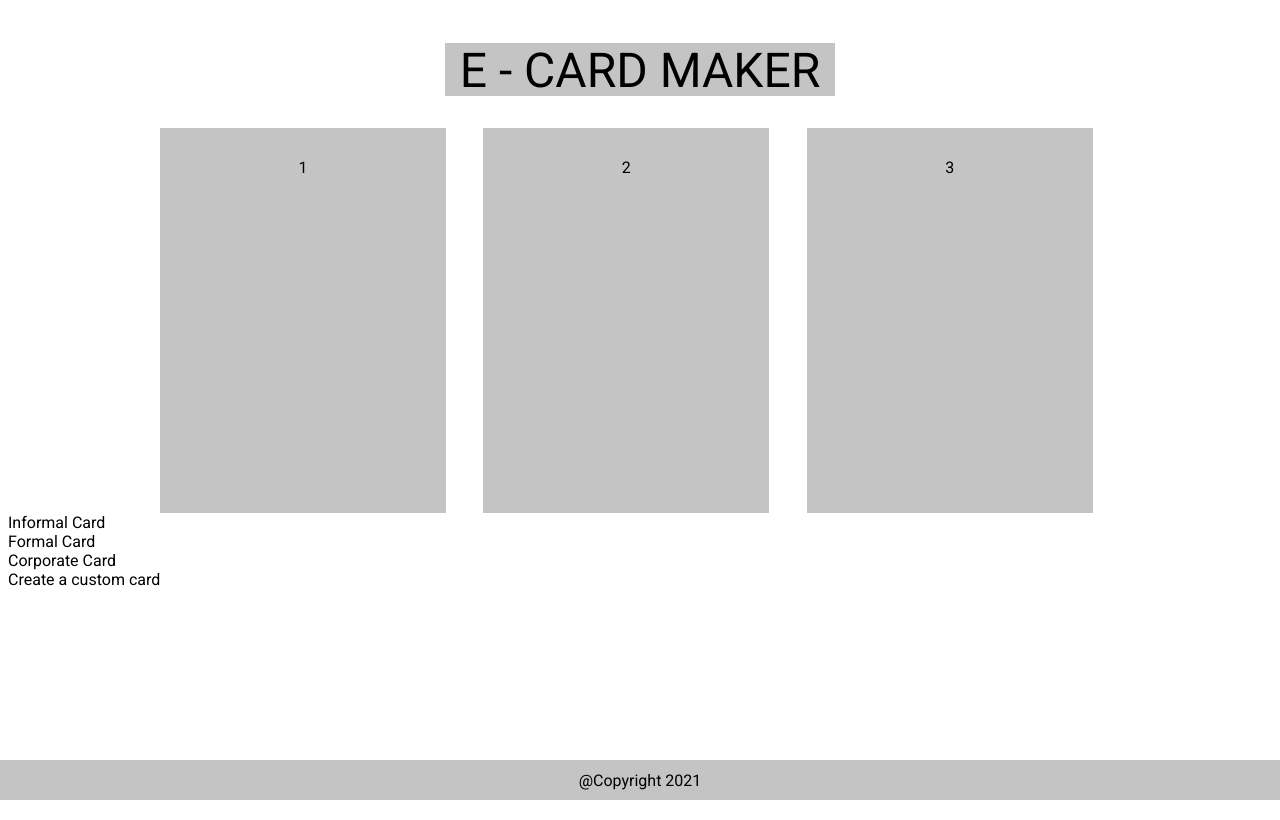
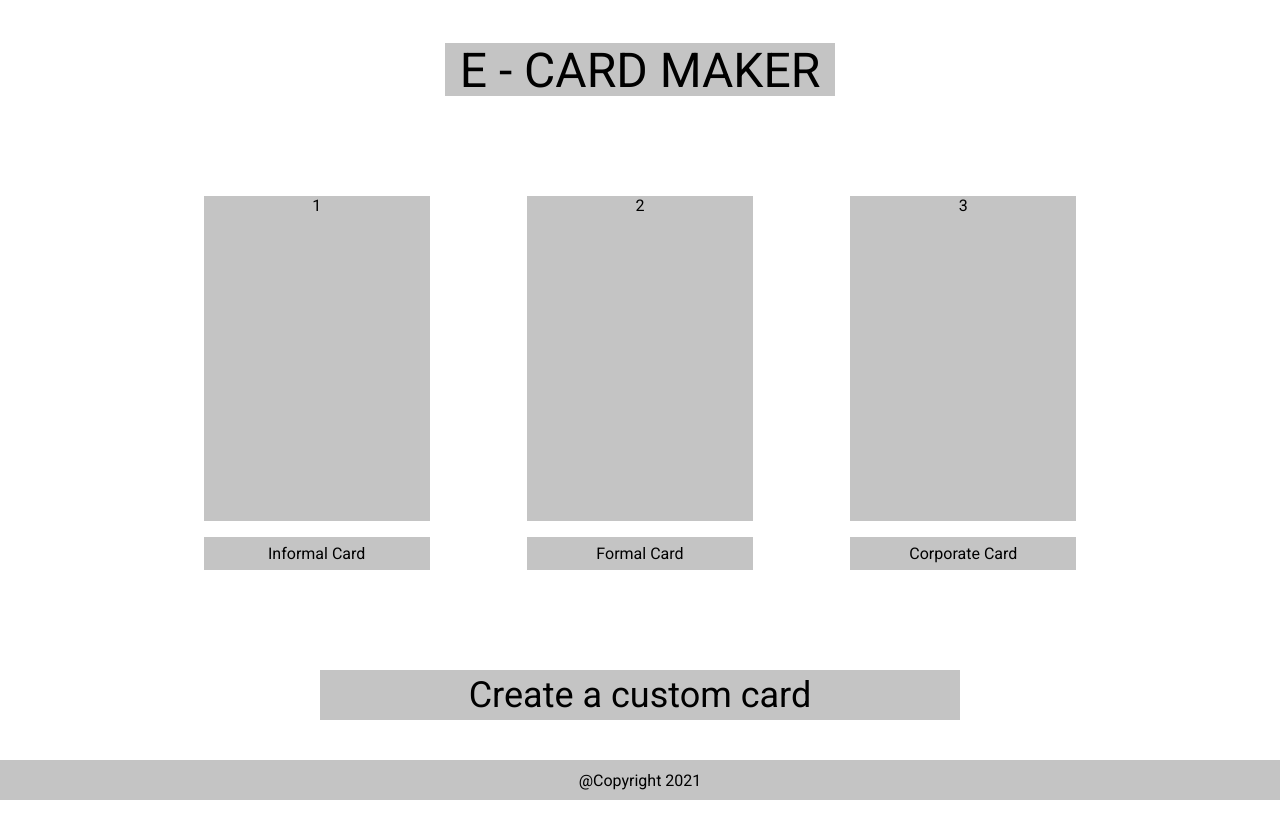
Before and after one commit to syafiqaqilah/WebsiteDesignAssignment, a plain HTML site: page index.html in a window 1280 px wide. Drawn offline with Linux system fonts and the light colour scheme.

Commit message:
1st June 2021 at 7:50 PM:
- Added new html files:

* informal.html
* formal.html
* corporate.html
* custom.html

- Changes in index.html:

* Removed .boxback2
* Added .cardboxback
* Added #customcard

- Changes in style.css:

* Margin edit for h1
* Changes in .boxback
* Changes in .cardboxback
* Settings for #customcard

```diff
--- a/index.html
+++ b/index.html
@@ -8,14 +8,16 @@
   <body>
     <h1>E - CARD MAKER</h1>
     <div class="boxback">
-      <div class="boxback2" id="informalbox">1</div>
-      <div class="boxback2" id="formalbox">2</div>
-      <div class="boxback2" id="corporatebox">3</div>
+      <div id="informalbox">1</div>
+      <div id="formalbox">2</div>
+      <div id="corporatebox">3</div>
     </div>
-    <div class="">Informal Card</div>
-    <div class="">Formal Card</div>
-    <div class="">Corporate Card</div>
-    <div class="">Create a custom card</div>
+    <div class="cardboxback">
+      <div>Informal Card</div>
+      <div>Formal Card</div>
+      <div>Corporate Card</div>
+    </div>
+    <div id="customcard">Create a custom card</div>
     <footer>@Copyright 2021</footer>
   </body>
 </html>
--- a/style.css
+++ b/style.css
@@ -13,6 +13,7 @@ h1{
   margin-left: auto;
   margin-right: auto;
   margin-top: 43px;
+  margin-bottom: 100px;
 
   font-style: normal;
   font-weight: normal;
@@ -22,22 +23,58 @@ h1{
 }
 
 .boxback{
+  position: relative;
   display: grid;
   max-width: 960px;
   margin: 0 auto;
   grid-template-columns: repeat(3,1fr);
   grid-gap: 10px;
+  grid-auto-rows: auto;
   text-align: center;
 }
 
 .boxback div{
   background: #C4C4C4;
-  padding: 30px;
+  /* padding: 30px; */
+  margin: 0 auto;
+  width: 226px;
+  height: 325px;
 }
 
-.boxback2{
+.cardboxback{
+  position: relative;
+  display: grid;
+  max-width: 960px;
+  margin: 0 auto;
+  grid-template-columns: repeat(3,1fr);
+  grid-gap: 10px;
+}
+
+.cardboxback div{
+  display: flex;
+  text-align: center;
+  align-items: center;
+  justify-content: center;
+  background: #C4C4C4;
+  margin: 0 auto;
+  margin-top: 16px;
   width: 226px;
-  height: 325px;
+  height: 33px;
+}
+
+#customcard{
+  display: flex;
+  align-items: center;
+  justify-content: center;
+  position: relative;
+  margin: 0 auto;
+  margin-top: 100px;
+  margin-bottom: 100px;
+  text-align: center;
+  width: 640px;
+  height: 50px;
+  font-size: 36px;
+  background: #C4C4C4;
 }
 
 footer{
```
Also changed, not shown: corporate.html (added), custom.html (added), formal.html (added), informal.html (added).
